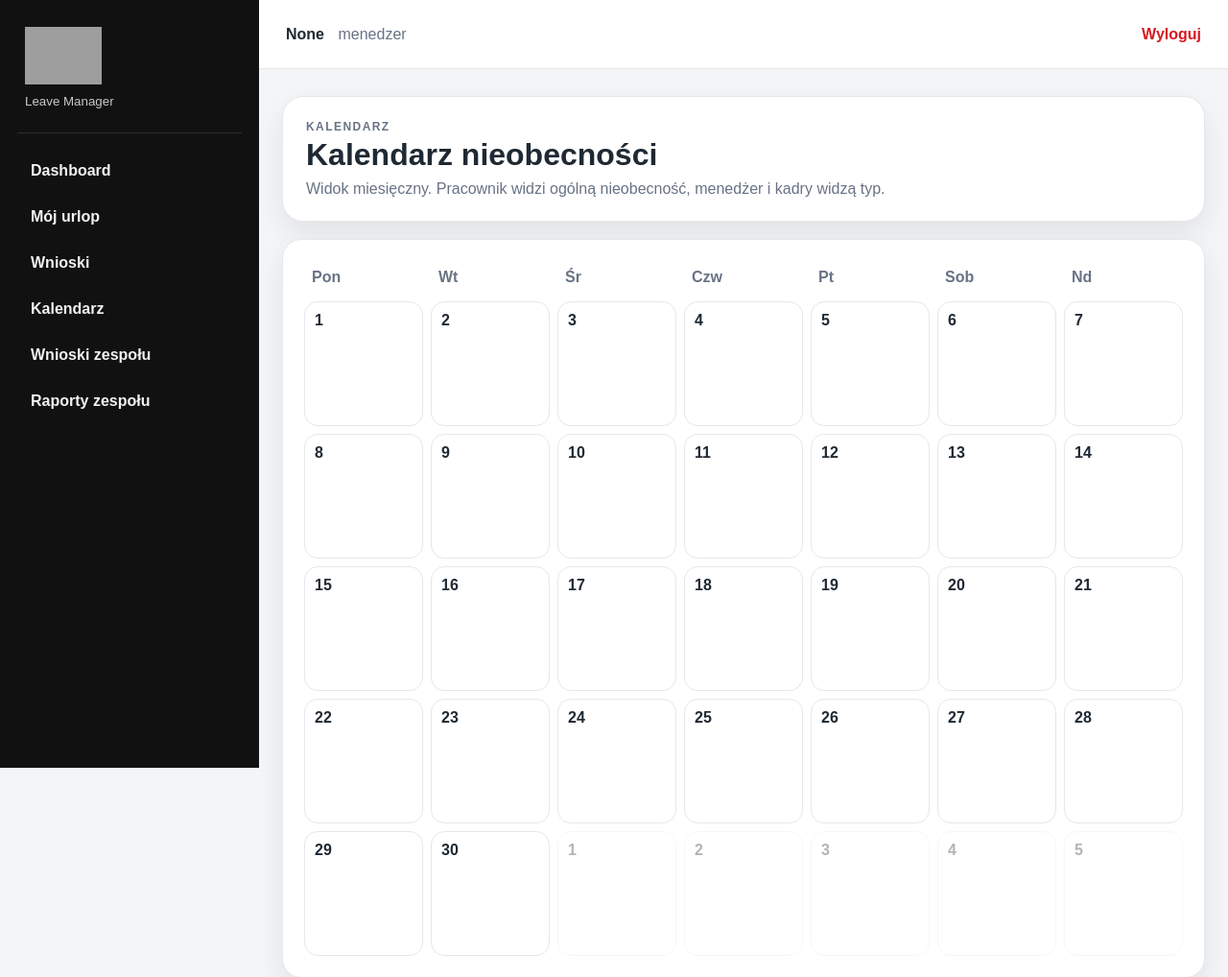
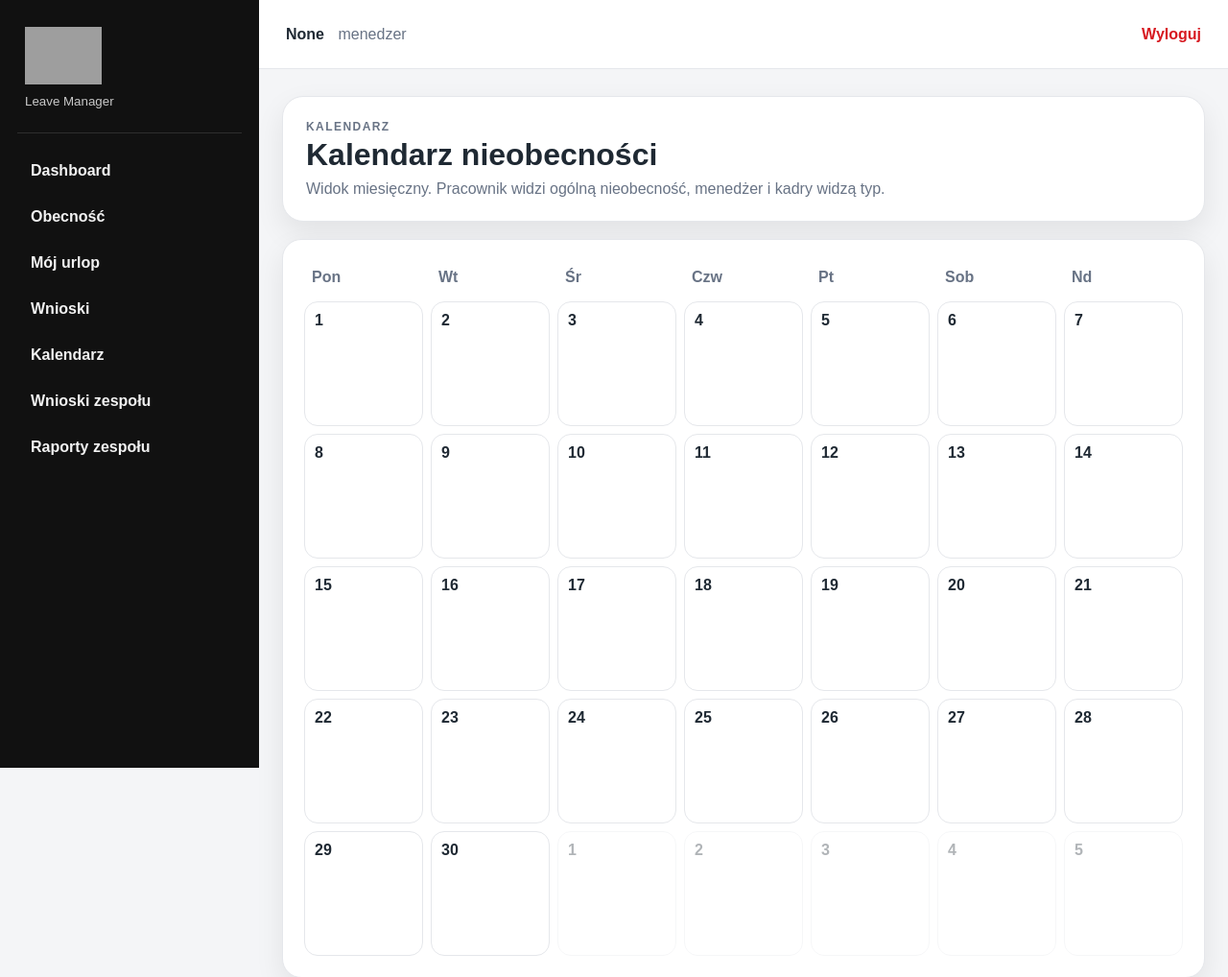
Before and after one commit to pabloosss/Urlopy, a Flask app: page /calendar in a window 1280 px wide. Shown: the top 1018 px of the page at 96% size. Run offline with Flask 3, Linux system fonts and the light colour scheme; the visitor is signed in with stand-in values (Sample User, id 1); data comes from the database, SQL or seed files in the repository; data that the repository does not hold is empty; grey boxes are pictures that could not be loaded.

Commit message:
Add presence link to sidebar

```diff
--- a/templates/base.html
+++ b/templates/base.html
@@ -19,6 +19,7 @@
 
         <nav class="menu">
             <a href="{{ url_for('main.dashboard') }}">Dashboard</a>
+            <a href="{{ url_for('main.presence_view') }}">Obecność</a>
             <a href="{{ url_for('main.my_leave') }}">Mój urlop</a>
             <a href="{{ url_for('requests.requests_view') }}">Wnioski</a>
             <a href="{{ url_for('main.calendar_view') }}">Kalendarz</a>
```
